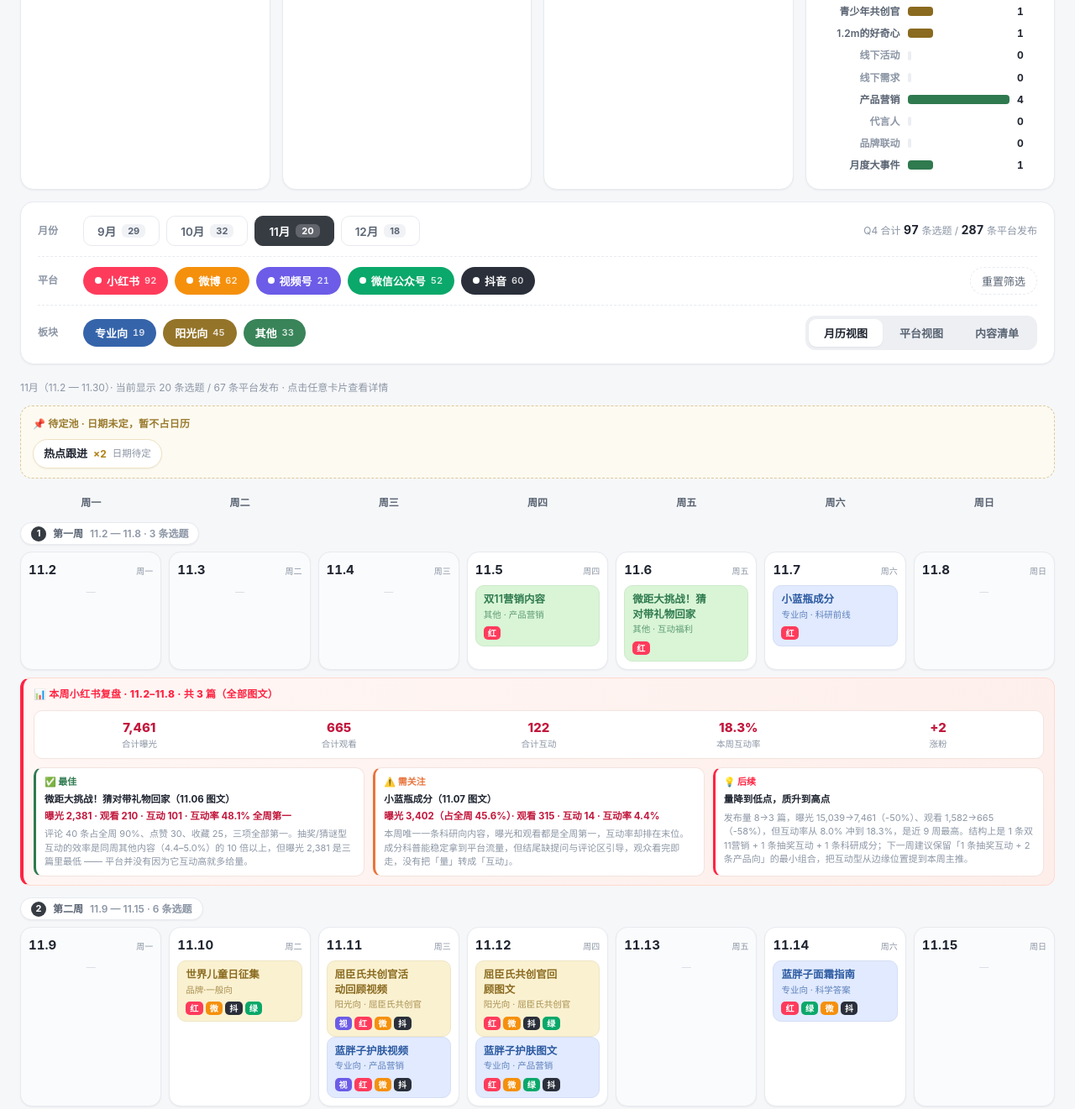
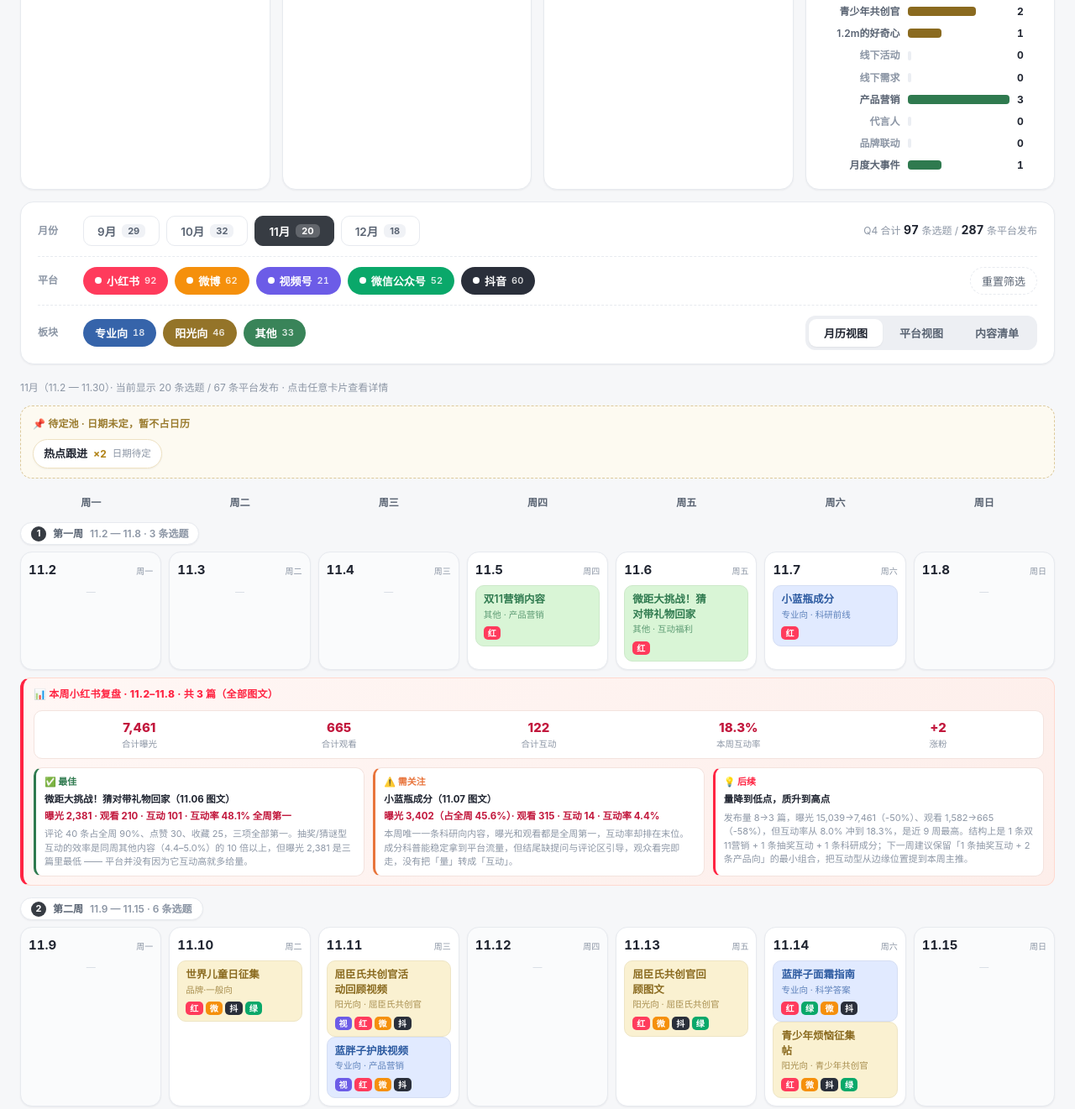
Before and after one commit to Oyllin/media-calendar, a plain HTML site: page index.html in a window 1280 px wide. Shown: the part 631-1952 px from the top of the page at 84% size. Drawn offline with Linux system fonts and the light colour scheme.

Commit message:
nov: 删蓝胖子护肤图文 / 屈臣氏回顾图文->11.13 / 11.14 新增青少年烦恼征集帖

```diff
--- a/index.html
+++ b/index.html
@@ -603,8 +603,8 @@ const ITEMS = [
   {date:'2026-11-11', group:'sun', col:'屈臣氏共创官', title:'屈臣氏共创官活动回顾视频', plats:['sph','xhs','wb','dy']},
   {date:'2026-11-10', group:'sun', col:'品牌·一般向',   title:'世界儿童日征集',        plats:['xhs','wb','dy','gzh']},
   {date:'2026-11-11', group:'pro', col:'产品营销',     title:'蓝胖子护肤视频',        plats:['sph','xhs','wb','dy']},
-  {date:'2026-11-12', group:'sun', col:'屈臣氏共创官', title:'屈臣氏共创官回顾图文',    plats:['xhs','wb','dy','gzh']},
-  {date:'2026-11-12', group:'pro', col:'产品营销',     title:'蓝胖子护肤图文',        plats:['xhs','wb','gzh','dy']},
+  {date:'2026-11-13', group:'sun', col:'屈臣氏共创官', title:'屈臣氏共创官回顾图文',    plats:['xhs','wb','dy','gzh']},
+  {date:'2026-11-14', group:'sun', col:'青少年共创官', title:'青少年烦恼征集帖',      plats:['xhs','wb','dy','gzh']},
   {date:'2026-11-16', group:'sun', col:'品牌共创官',   title:'品牌共创官回顾视频',      plats:['sph','xhs','wb','dy']},
   {date:'2026-11-17', group:'sun', col:'品牌共创官',   title:'品牌共创官回顾图文',      plats:['xhs','wb','dy','gzh']},
   {date:'2026-11-18', group:'sun', col:'品牌共创官',   title:'品牌共创官回顾vlog',      plats:['sph','xhs','wb','dy']},
```
